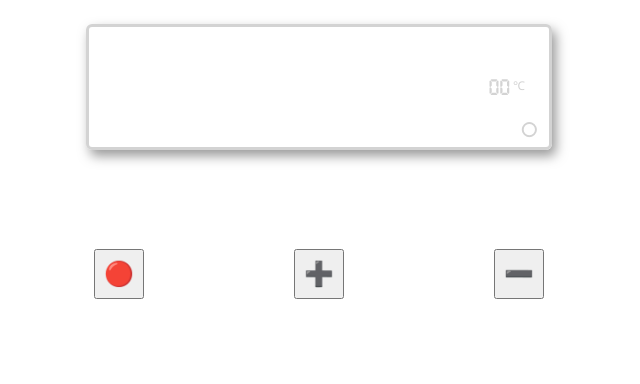
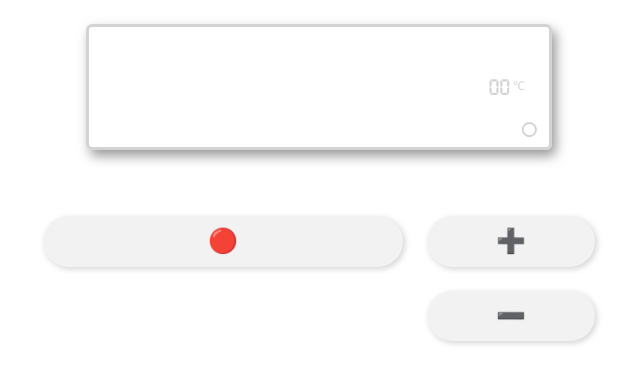
Before and after one commit to icicleling/poke-air-conditioner, a React (Create React App) app: page / in a window 1280 px wide. Shown: the top 384 px of the page, without its empty margins (321-961 px from the left). Built offline with nearby package versions, Linux system fonts and the light colour scheme.

Commit message:
美化一下遥控器

```diff
--- a/src/App.tsx
+++ b/src/App.tsx
@@ -46,9 +46,9 @@ function App() {
       </AirConditioner>
 
       <ButtonGroup>
-        <Button onClick={toggleOpen}>🔴</Button>
-        <Button onClick={add}>➕</Button>
-        <Button onClick={minus}>➖</Button>
+        <PowerButton onClick={toggleOpen}>🔴</PowerButton>
+        <AddButton onClick={add}>➕</AddButton>
+        <MinusButton onClick={minus}>➖</MinusButton>
       </ButtonGroup>
     </Root>
   );
@@ -77,10 +77,13 @@ const AirConditioner = styled.div`
 `;
 
 const ButtonGroup = styled.div`
-  display: flex;
-  justify-content: space-around;
-  align-items: center;
+  display: grid;
+  grid-template-columns: 1fr 1fr 1fr;
+  grid-template-rows: 1fr 1fr 1fr;
   height: 200px;
+  gap: 24px;
+  padding: 42px 24px 0;
+  margin: 0 auto;
 `;
 
 const Temperature = styled.div<{ disabled: boolean }>`
@@ -126,12 +129,29 @@ const Power = styled.div<{ open: boolean }>`
 `;
 
 const Button = styled.button`
-  height: 50px;
-  width: 50px;
   font-size: 24px;
   display: flex;
   justify-content: center;
   align-items: center;
+  background-color: #f2f2f2;
+  border: none;
+  border-radius: 99em;
+  outline: none;
+  box-shadow: 2px 2px 6px lightgray;
+
+  &:active {
+    box-shadow: inset 2px 2px 6px lightgray;
+  }
+`;
+
+const PowerButton = styled(Button)`
+  grid-column-start: 1;
+  grid-column-end: 3;
+`;
+
+const AddButton = styled(Button)``;
+const MinusButton = styled(Button)`
+  grid-column-start: 3;
 `;
 
 export default App;
```
